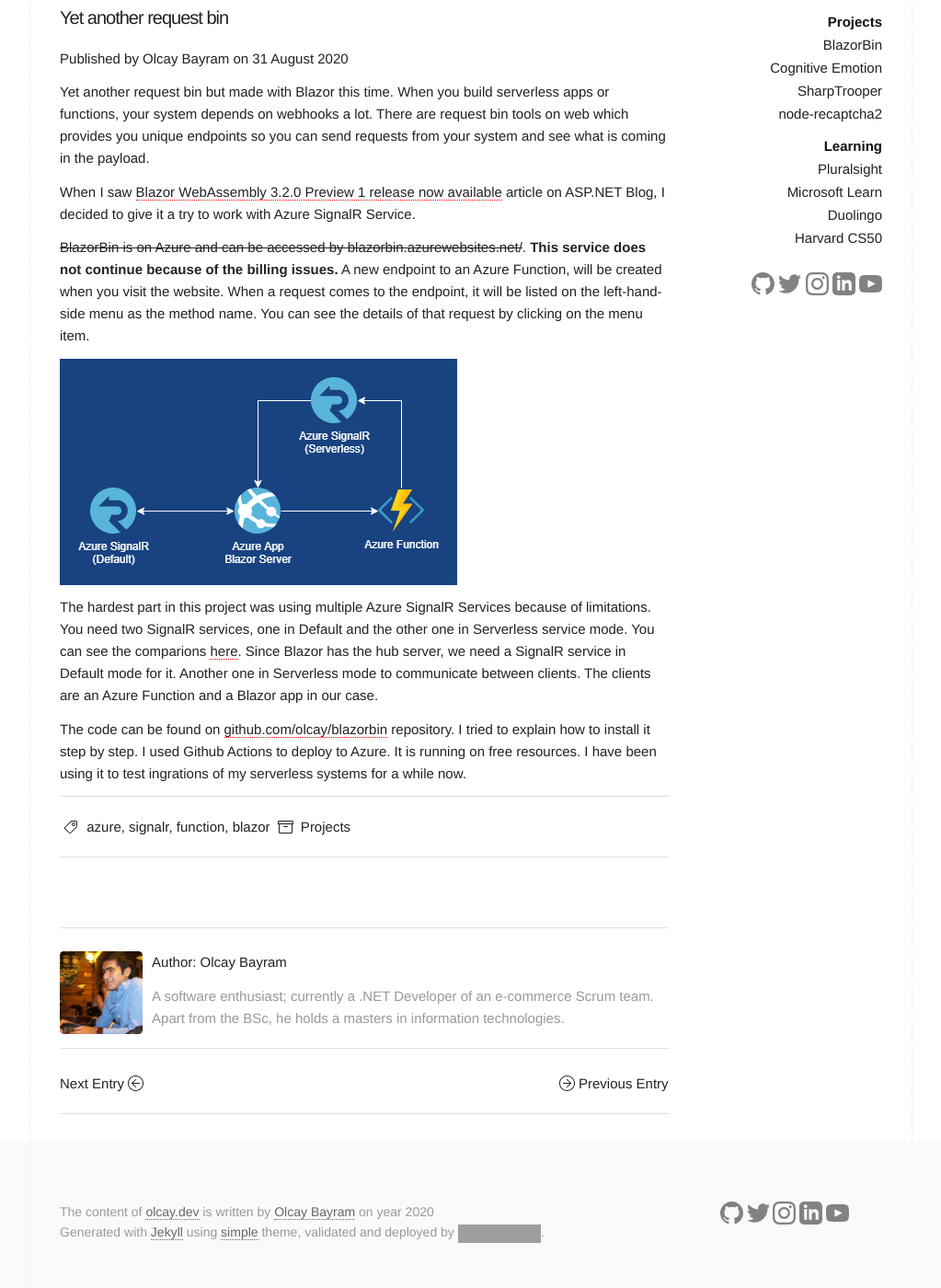
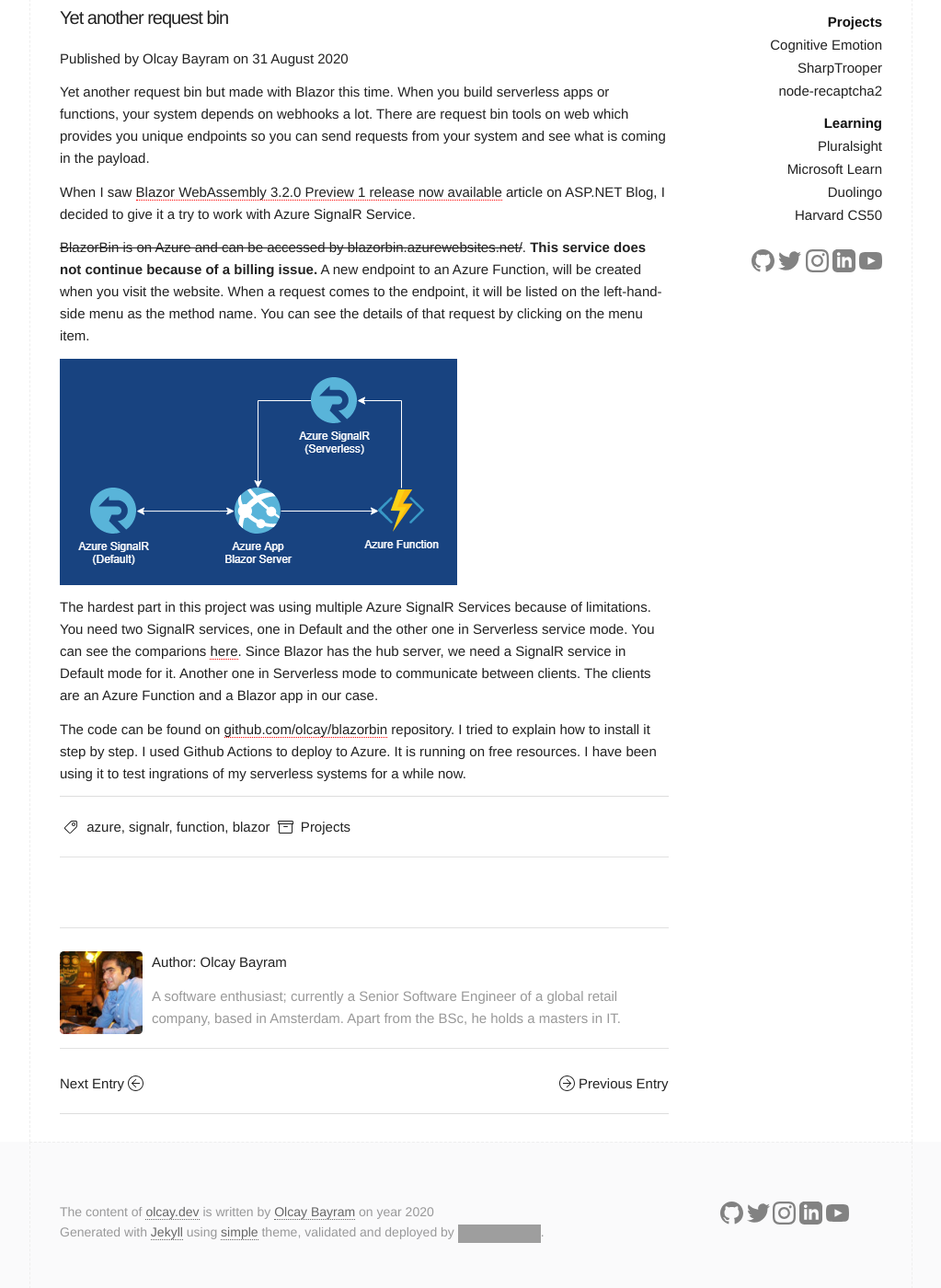
Before and after one commit to otomatikmuhendis/aclockworkengineer, a Jekyll site: the page built from _posts/2020-08-31-blazorbin.md, in a window 1280 px wide and 1400 px high, scrolled down 531 px. Shown: the whole window at 92% size, without its empty margins (128-1151 px from the left). Built offline with Jekyll 4.4.1, drawn with Linux system fonts in a browser that asks for light colours; comment, search, counter and statistics services are not loaded; grey boxes are pictures that could not be loaded.

Commit message:
Author bio updated

```diff
--- a/_data/projects.yml
+++ b/_data/projects.yml
@@ -1,6 +1,3 @@
-- name: BlazorBin
-  href: https://blazorbin.azurewebsites.net
-
 - name: Cognitive Emotion
   href: https://cognitiveemotion.herokuapp.com
 
--- a/_includes/author.html
+++ b/_includes/author.html
@@ -3,7 +3,7 @@
   <div class="authorinfo box">
     <p>Author: Olcay Bayram</p>
     <p class="bio">
-      A software enthusiast; currently a .NET Developer of an e-commerce Scrum team. Apart from the BSc, he holds a masters in information technologies.
+      A software enthusiast; currently a Senior Software Engineer of a global retail company, based in Amsterdam. Apart from the BSc, he holds a masters in IT.
     </p>
   </div>
 </section>
--- a/_posts/2020-08-31-blazorbin.md
+++ b/_posts/2020-08-31-blazorbin.md
@@ -17,7 +17,7 @@
 
 When I saw [Blazor WebAssembly 3.2.0 Preview 1 release now available](https://devblogs.microsoft.com/aspnet/blazor-webassembly-3-2-0-preview-1-release-now-available) article on ASP.NET Blog, I decided to give it a try to work with Azure SignalR Service.
 
-~~BlazorBin is on Azure and can be accessed by blazorbin.azurewebsites.net/~~. **This service does not continue because of the billing issues.** A new endpoint to an Azure Function, will be created when you visit the website. When a request comes to the endpoint, it will be listed on the left-hand-side menu as the method name. You can see the details of that request by clicking on the menu item.
+~~BlazorBin is on Azure and can be accessed by blazorbin.azurewebsites.net/~~. **This service does not continue because of a billing issue.** A new endpoint to an Azure Function, will be created when you visit the website. When a request comes to the endpoint, it will be listed on the left-hand-side menu as the method name. You can see the details of that request by clicking on the menu item.
 
 <!--more-->
 
```
Also changed, not shown: _posts/2016-10-09-test-framework-attribute-annotation.md (+1 -1 lines).
